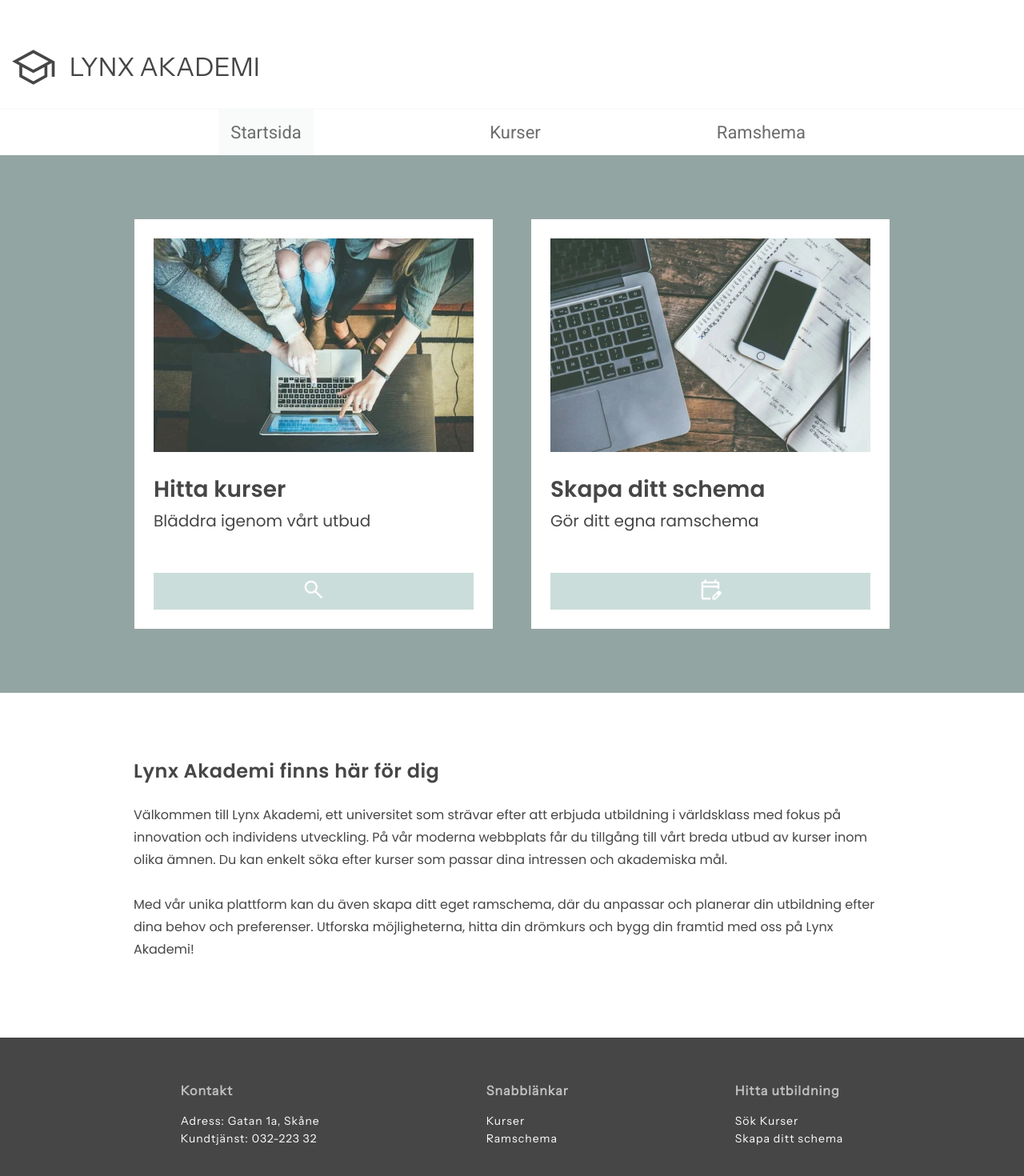
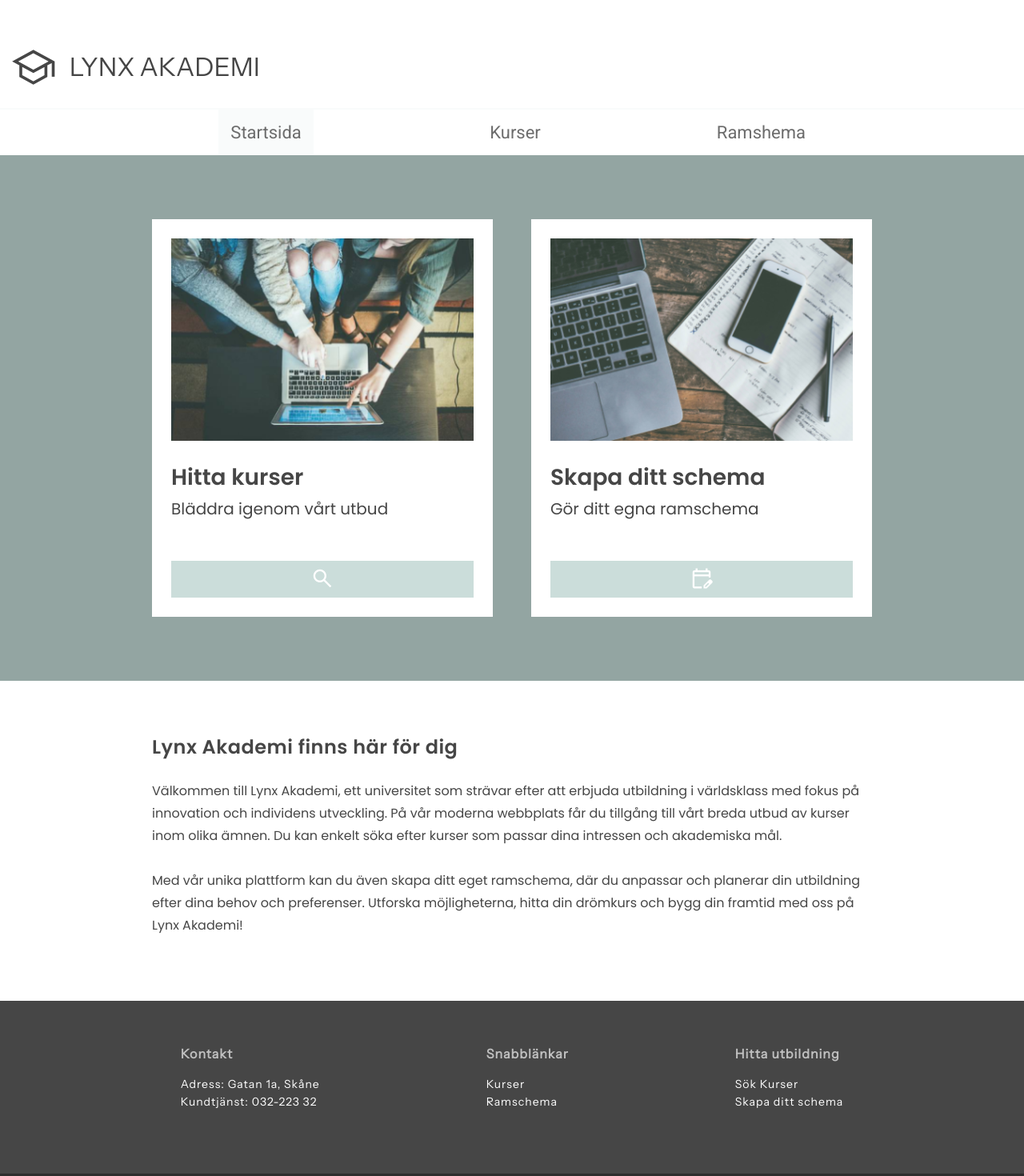
Before and after one commit to jenniferchristine/dt208g-projekt, an Angular app: page /home in a window 1280 px wide. Shown: the top 1470 px of the page at 80% size. Built offline with nearby package versions, Linux system fonts and the light colour scheme.

Commit message:
changed img sizes

```diff
--- a/src/app/home/home.component.scss
+++ b/src/app/home/home.component.scss
@@ -7,8 +7,8 @@
     width: 100%;
 
     .text-holder {
-        @include width(95%, 946px);
-        padding: 4em 0 2em 0;
+        @include width(95%, 900px);
+        padding: 3em 0 1em 0;
 
         h1 { font-size: 24px; margin-bottom: 1em; letter-spacing: 0.5px; }
         p { line-height: 28px; }
@@ -27,7 +27,7 @@
 
 .img-holder {
     @include align(flex, center, center);
-    @include width(98%, 946px);
+    @include width(98%, 900px);
     gap: 3em;
 
     .img {
```
Also changed, not shown: public/img1.webp, public/img2.webp.
